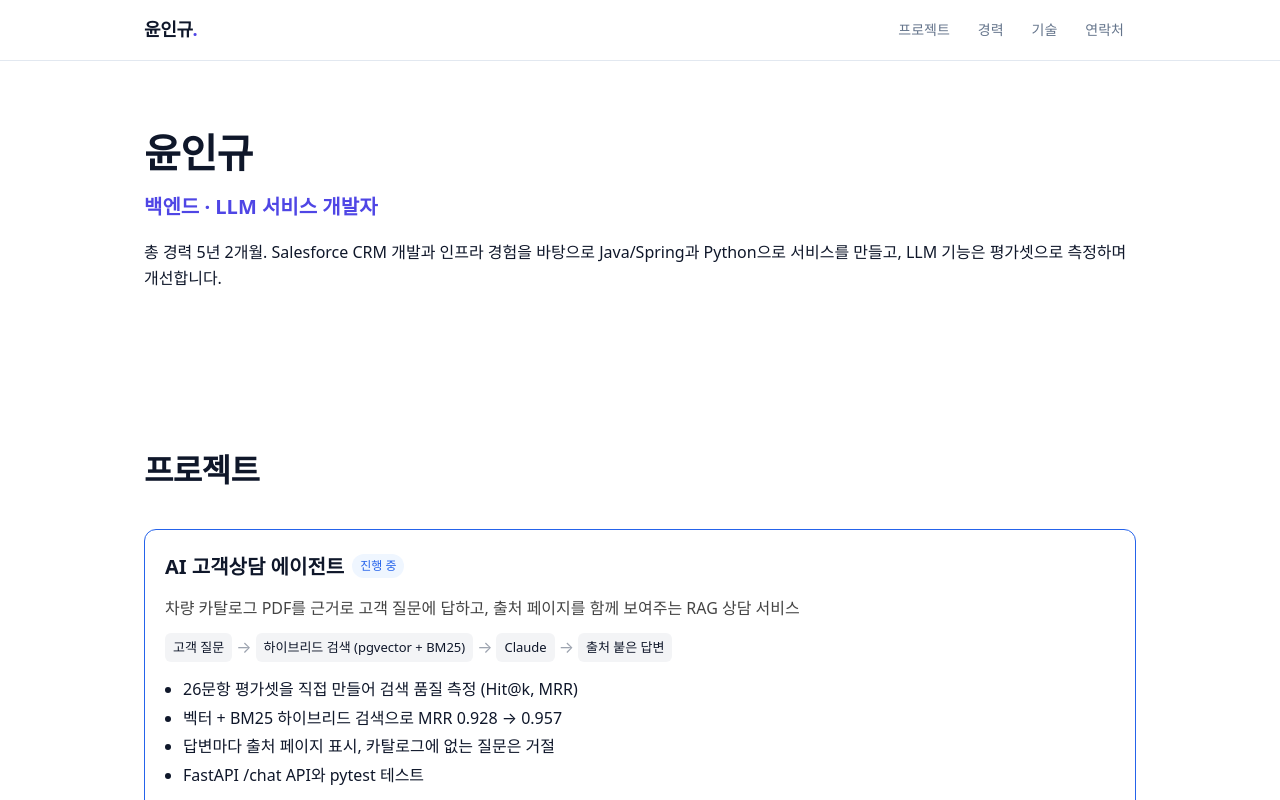
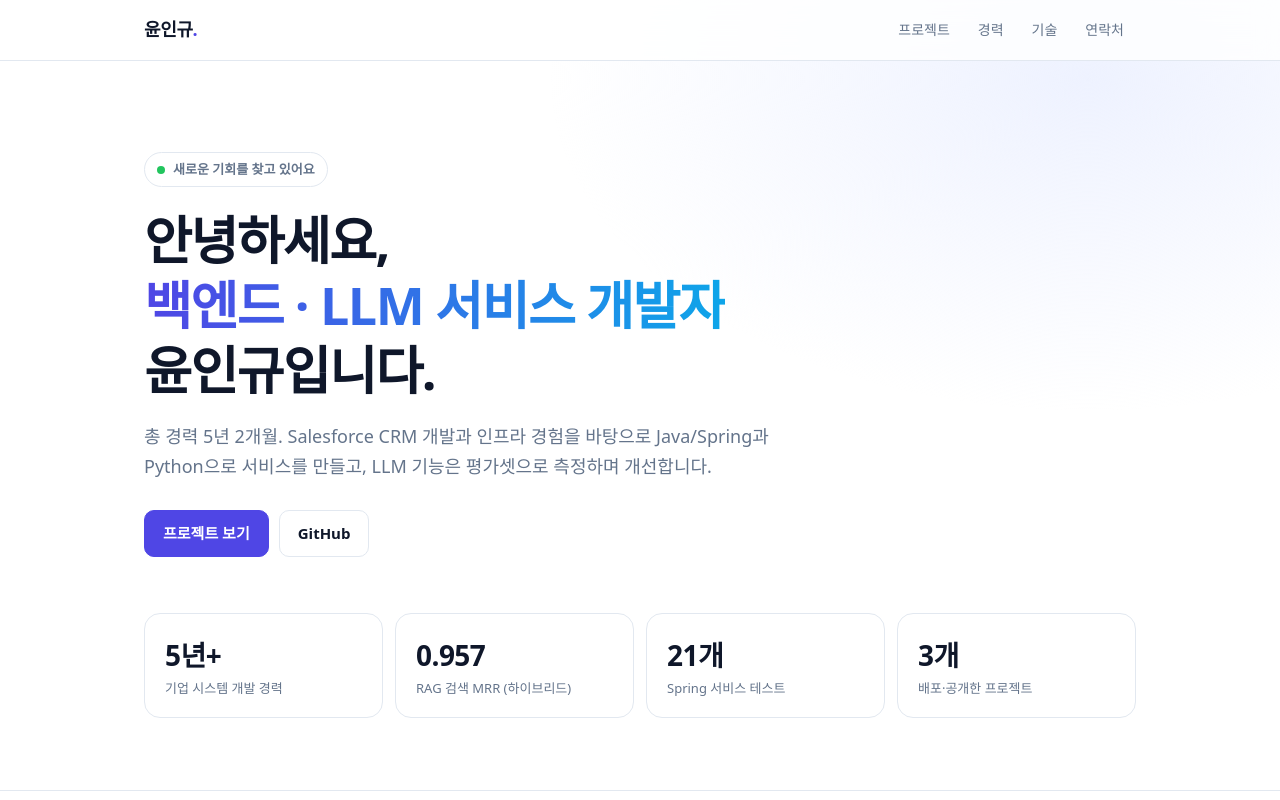
Before and after one commit to ikyoon0619/portfolio-site, a Vue app: page / in a window 1280 px wide. Shown: the top 800 px of the page. Built offline with nearby package versions, Linux system fonts and the light colour scheme; a web font is replaced by a local one.

Commit message:
feat: 첫 화면에 큰 제목, 버튼, 숫자 카드 추가

```diff
--- a/src/components/HeroSection.vue
+++ b/src/components/HeroSection.vue
@@ -3,38 +3,142 @@ import { profile } from "../data/profile";
 </script>
 
 <template>
-  <section id="about" class="section">
-    <h1>{{ profile.name }}</h1>
-    <p class="title">{{ profile.title }}</p>
-    <p>{{ profile.summary }}</p>
+  <section id="about" class="hero">
+    <div class="inner">
+      <!-- 초록 점 + 상태 문구 -->
+      <span class="badge"
+        ><span class="dot"></span>새로운 기회를 찾고 있어요</span
+      >
+
+      <h1>
+        안녕하세요, <br />
+        <span class="grad">{{ profile.title }}</span
+        ><br />
+        {{ profile.name }}입니다.
+      </h1>
+      <p class="summary">{{ profile.summary }}</p>
+
+      <div class="cta">
+        <a href="#projects" class="btn primary">프로젝트 보기</a>
+        <a :href="profile.github" target="_blank" rel="noopener" class="btn"
+          >GitHub</a
+        >
+      </div>
+
+      <!-- 숫자 카드 4개 -->
+      <dl class="stats">
+        <div v-for="s in profile.stats" :key="s.label" class="stat">
+          <dt>{{ s.label }}</dt>
+          <dd>{{ s.value }}</dd>
+        </div>
+      </dl>
+    </div>
   </section>
 </template>
 
 <style scoped>
-.section {
-  padding-top: 120px;
+.hero {
+  /* 오른쪽 위에 연한 보라빛이 번지는 배경 (원형 그라데이션) */
+  background:
+    radial-gradient(60% 60% at 85% 10%, var(--accent-soft) 0%, transparent 70%),
+    var(--bg);
+  border-bottom: 1px solid var(--border);
 }
-h1 {
-  font-size: 40px;
-  margin: 0;
-  letter-spacing: -0.5px;
-}
-.title {
-  font-size: 20px;
-  color: var(--accent);
-  font-weight: 600;
-  margin: 4px 0 16px;
+.inner {
+  max-width: 1040px;
+  margin: 0 auto;
+  padding: 152px 24px 72px; /* 위 152px = 고정 메뉴(60px) + 여백 */
 }
 
-@media (max-width: 600px) {
-  .section {
-    padding-top: 96px;
+.badge {
+  display: inline-flex;
+  align-items: center;
+  gap: 8px;
+  padding: 6px 12px;
+  border-radius: 999px; /* 알약 모양 */
+  font-size: 13px;
+  font-weight: 600;
+  background: var(--surface);
+  border: 1px solid var(--border);
+  color: var(--text-sub);
+}
+.dot {
+  width: 8px;
+  height: 8px;
+  border-radius: 50%;
+  background: #22c55e; /* 초록 = 구직 중 */
+}
+
+h1 {
+  font-size: 52px;
+  line-height: 1.25;
+  letter-spacing: -0.03em;
+  margin: 20px 0;
+}
+.grad {
+  background: linear-gradient(
+    90deg,
+    var(--accent),
+    #0ea5e9
+  ); /* 인디고 → 하늘색 */
+  -webkit-background-clip: text; /* 사파리용 */
+  background-clip: text;
+  color: transparent;
+}
+.summary {
+  max-width: 640px; /* 한 줄이 너무 길면 읽기 힘듦 */
+  font-size: 18px;
+  color: var(--text-sub);
+  margin: 0 0 28px;
+}
+.cta {
+  display: flex;
+  gap: 10px;
+  flex-wrap: wrap;
+}
+
+.stats {
+  display: grid;
+  grid-template-columns: repeat(4, 1fr); /* 4칸 */
+  gap: 12px;
+  margin: 56px 0 0;
+}
+.stat {
+  display: flex;
+  flex-direction: column-reverse; /* dd(값)를 위로 */
+  padding: 18px 20px;
+  background: var(--surface);
+  border: 1px solid var(--border);
+  border-radius: var(--radius);
+}
+.stat dd {
+  margin: 0;
+  font-size: 28px;
+  font-weight: 800;
+  letter-spacing: -0.02em;
+}
+.stat dt {
+  font-size: 13px;
+  color: var(--text-sub);
+}
+
+/* 태블릿·폰 (폭 760px 이하): 글자 줄이고 숫자 카드 2칸 */
+@media (max-width: 760px) {
+  .inner {
+    padding: 112px 16px 48px;
   }
   h1 {
-    font-size: 32px;
+    font-size: 34px;
   }
-  .title {
-    font-size: 17px;
+  .summary {
+    font-size: 16px;
+  }
+  .stats {
+    grid-template-columns: repeat(2, 1fr);
+    margin-top: 40px;
+  }
+  .stat dd {
+    font-size: 22px;
   }
 }
 </style>
--- a/src/data/profile.js
+++ b/src/data/profile.js
@@ -5,5 +5,12 @@ export const profile = {
   summary:
     "총 경력 5년 2개월. Salesforce CRM 개발과 인프라 경험을 바탕으로 Java/Spring과 Python으로 서비스를 만들고, LLM 기능은 평가셋으로 측정하며 개선합니다.",
   github: "https://github.com/ikyoon0619",
-  email: "ikyoon0619@gmail.com", // 사이트에 공개해도 되는 메일 주소를 직접 넣으세요 (비워두면 화면에 안 나옴)
+  email: "ikyoon0619@gmail.com",
+  // 첫 화면 아래 숫자 카드 (value: 큰 숫자, label: 설명)
+  stats: [
+    { value: "5년+", label: "기업 시스템 개발 경력" },
+    { value: "0.957", label: "RAG 검색 MRR (하이브리드)" },
+    { value: "21개", label: "Spring 서비스 테스트" },
+    { value: "3개", label: "배포·공개한 프로젝트" },
+  ],
 };
```
